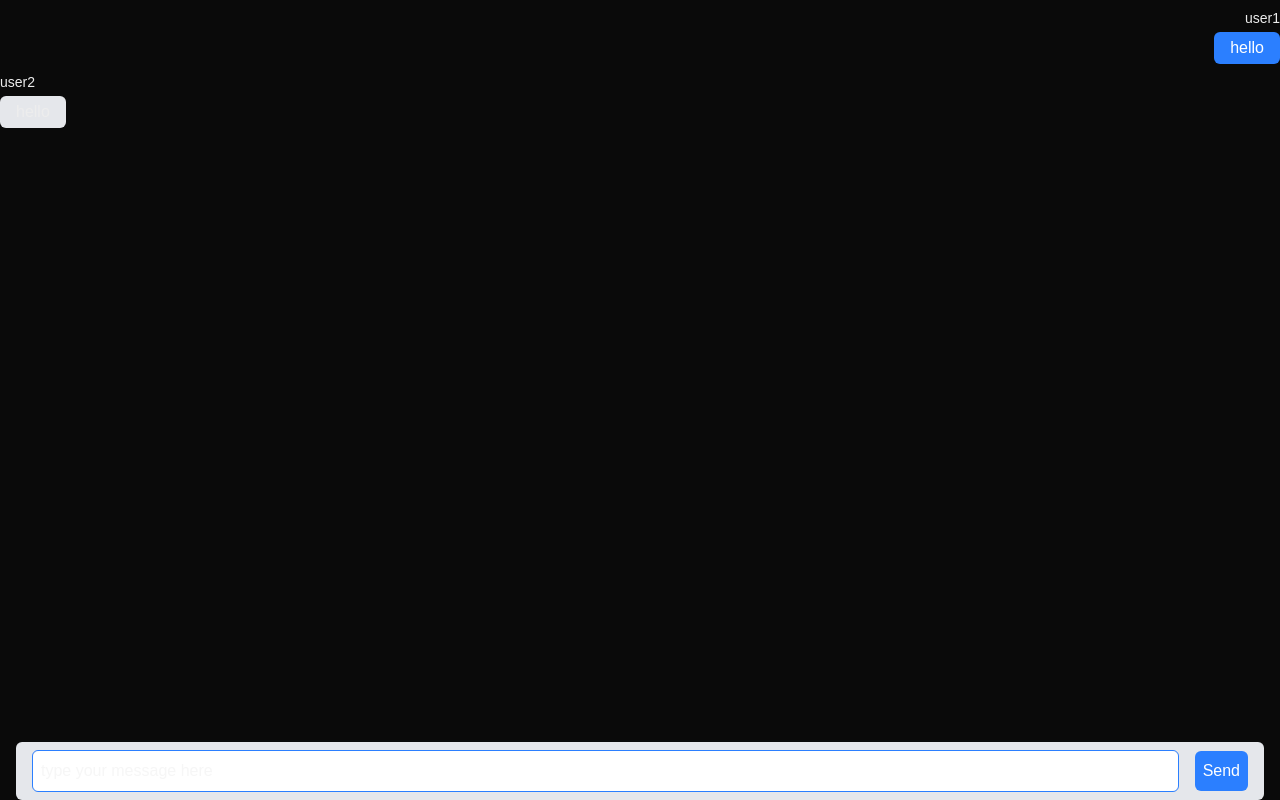
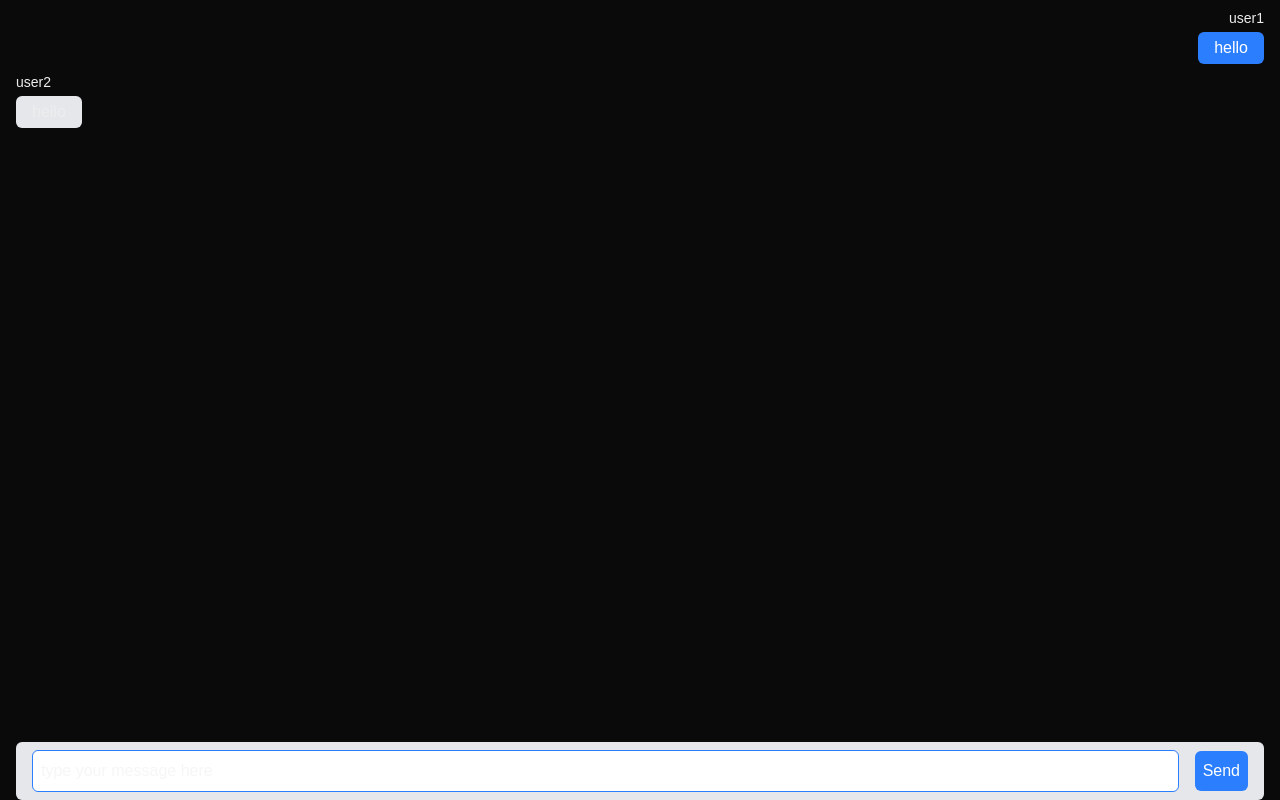
Before and after one commit to SameerAkita/go-next-ts_chat, a Next.js app in the folder client/: page /room in a window 1280 px wide. Built offline with nearby package versions, Linux system fonts and the light colour scheme.

Commit message:
fix padding

```diff
--- a/client/app/room/page.tsx
+++ b/client/app/room/page.tsx
@@ -31,7 +31,7 @@ function page() {
 
   return (
     <div className='flex flex-col w-full'>
-        <div>
+        <div className='px-4'>
             <ChatBody data={messages} />
         </div>
         <div className='fixed bottom-0 mt-4 w-full'>
```
